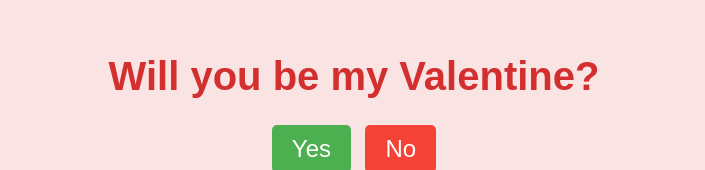
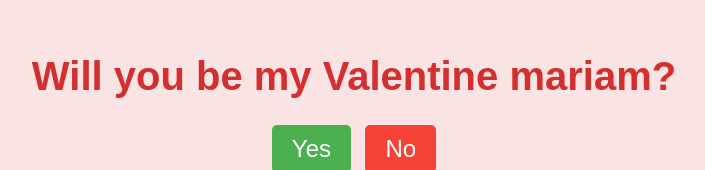
Before and after one commit to mariam549/love, a plain HTML site: page index.html in a window 1280 px wide. Shown: the part 138-308 px from the top of the page, without its empty margins (286-991 px from the left). Drawn offline with Linux system fonts and the light colour scheme.

Commit message:
Update index.html

```diff
--- a/index.html
+++ b/index.html
@@ -8,7 +8,7 @@
 </head>
 <body>
     <div class="container">
-        <h1>Will you be my Valentine?</h1>
+        <h1>Will you be my Valentine mariam?</h1>
         <div class="buttons">
             <button class="yes-button" onclick="handleYesClick()">Yes</button>
             <button class="no-button" onclick="handleNoClick()">No</button>
```
